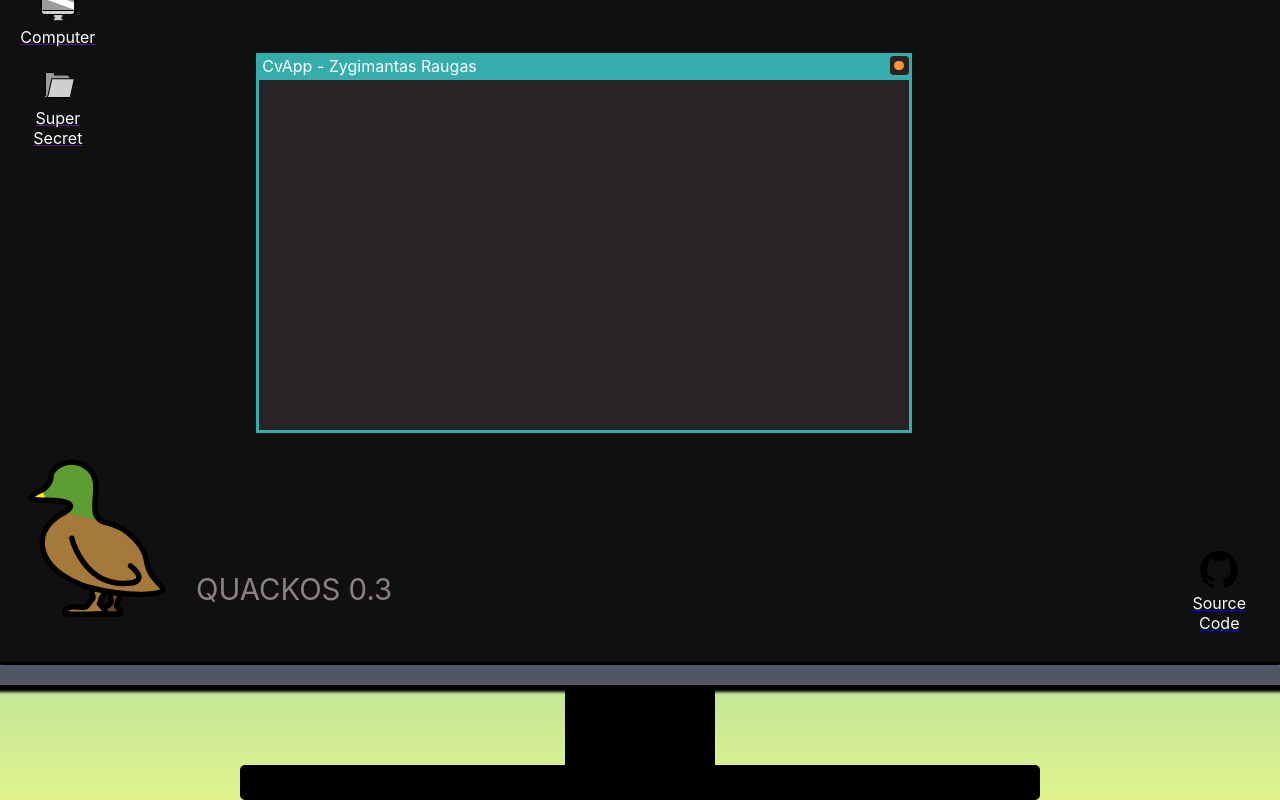
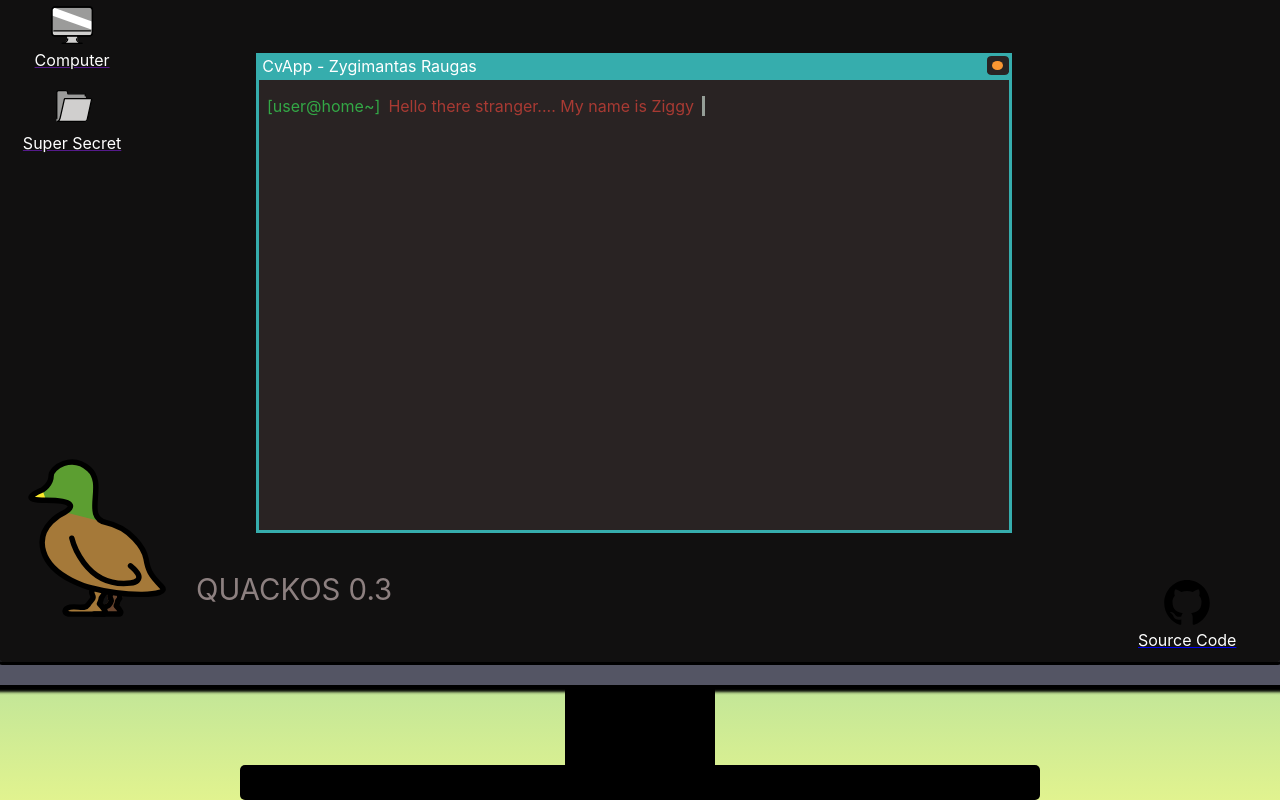
Before and after one commit to igiz/pages, a React (Create React App) app: page / in a window 1280 px wide. Shown: the top 800 px of the page. Built offline with nearby package versions, Linux system fonts and the light colour scheme.

Commit message:
Working on CvApp
- Screwing around with CSS animations to have the typewriter effect.

- Cleanup of the Desktop grid.

```diff
--- a/src/components/Computer.tsx
+++ b/src/components/Computer.tsx
@@ -1,5 +1,7 @@
 import styled from 'styled-components';
 import React from 'react';
+
+/** Third party imports above**/
 import DesktopToolbar from './Toolbar';
 import duck from '../assets/duck.svg';
 import cursor from '../assets/cursor.svg';
@@ -24,6 +26,7 @@
 `;
 
 const Wallpaper = styled.div<{ height: string }>`
+    display: flex;
     position: relative;
     height: ${props => props.height};
     width: 100%;
@@ -57,19 +60,22 @@
 const Grid = styled.div<{ rows: number, columns: number }>`
     position: absolute;
     display: grid;
-    width: 100%;
-    height: 100%;
-    grid-template-columns: repeat(${props => props.columns}, 8%);
-    grid-template-rows: repeat(${props => props.rows}, 8%);
+    width: 99%;
+    height: 99%;
+    grid-template-columns: repeat(${props => props.columns}, ${props => (99 - (props.columns * 2)) / props.columns}%);
+    grid-template-rows: repeat(${props => props.rows}, ${props => (99 - (props.rows * 2)) / props.rows}%);
     grid-auto-flow: column;
-    grid-row-gap: 20pt;
-    grid-column-gap: 20pt;
+    grid-row-gap: 2%;
+    grid-column-gap: 2%;
+    padding-top: 1%;
+    padding-left: 1%;
 `;
 
 const Link = styled.a <{ row?: number, column?: number }> `
+    width: 100%;
     ${props => props.row ? `grid-row: ${props.row};` : ''}
     ${props => props.column ? `grid-column: ${props.column};` : ''}
-    padding-left: 10pt;
+    padding: 2%;
     text-align: center;
 `;
 
@@ -87,20 +93,18 @@
     </Logo>
 }
 
-const Computer: React.FC = ({ children }) => {
-    const rows = 8;
-    const columns = 10;
-
+const Computer: React.FC<{ dimensions: { rows: number, columns: number } }> = ({ children, dimensions }) => {
     return (
         <OperatingSystem>
             <Desktop>
                 <DesktopToolbar height="6%" />
                 <Wallpaper height="94%">
                     <SystemLogo />
-                    <Grid rows={rows} columns={columns}>
+                    <Grid rows={dimensions.rows} columns={dimensions.columns}>
                         <Icon iconText="Computer" iconImage={computer} link='' />
                         <Icon iconText="Super Secret" iconImage={folder} link='' />
-                        <Icon iconText="Source Code" iconImage={github} link='https://github.com/igiz/pages/tree/master' row={rows} column={columns} />
+                        {/** Push to the very end of the grid**/}
+                        <Icon iconText="Source Code" iconImage={github} link='https://github.com/igiz/pages/tree/master' row={dimensions.rows} column={dimensions.columns} />
                     </Grid>
                     {children}
                 </Wallpaper>
--- /dev/null
+++ b/src/components/CvApp.tsx
@@ -0,0 +1,48 @@
+import React from 'react';
+import styled from 'styled-components';
+
+
+const ColoredSpan = styled.span<{ color: string }>`
+    color: ${props => props.color};
+`;
+
+const ConsoleLine = styled.p`
+    * {
+        margin-left: 0.5em;
+    }
+`;
+
+const ScrollSpan = styled.span<{ color: string }> `
+    color: ${props => props.color};
+    display: inline-flex;
+    overflow: hidden; /* Ensures the content is not revealed until the animation */
+    padding-right: 0.5rem;
+    border-right: 0.2rem solid #959e97; /* The typwriter cursor */
+    white-space: nowrap; /* Keeps the content on a single line */
+
+    animation:
+        typing 3.5s steps(40, end),
+        blink-caret .75s step-end infinite;
+
+    /* The typing effect */
+    @keyframes typing {
+        from { width: 0% }
+        to { width: 65% }
+    }
+`;
+
+
+const ConsoleText: React.FC<{ message: string }> = ({ message }) => {
+    return <ConsoleLine>
+        <ColoredSpan color={'#33A846'}>[user@home~]</ColoredSpan>
+        <ScrollSpan color={'#A83A33'}>{message}</ScrollSpan>
+    </ConsoleLine>
+}
+
+const CvApp: React.FC = () => {
+    return <div>
+        <ConsoleText message={'Hello there stranger.... My name is Ziggy'} />
+    </div>
+}
+
+export default CvApp;
--- a/src/components/Monitor.tsx
+++ b/src/components/Monitor.tsx
@@ -31,7 +31,7 @@
     border: 3px solid ${props => props.borderColor};
 `;
 
-const Monitor = styled.div`
+const MonitorContainer = styled.div`
     display: flex;
     flex-direction: column;
     align-items: center;
@@ -45,20 +45,20 @@
     </>
 }
 
-const SleekMonitor: React.FC = ({ children }) => {
+const Monitor: React.FC = ({ children }) => {
 
     const frameOutline = '#000000';
     const frameColor = '#545564';
 
-    return <Monitor>
+    return <MonitorContainer>
         <Frame color={frameColor} frameOutline={frameOutline}>
             <Screen borderColor={frameOutline}>
                 {children}
             </Screen>
         </Frame>
         <Stand frameColor={'#000000'} frameOutline={'#ffffff'} />
-    </Monitor>
+    </MonitorContainer>
 
 }
 
-export default SleekMonitor;
+export default Monitor;
--- a/src/index.tsx
+++ b/src/index.tsx
@@ -3,15 +3,18 @@
 import './index.css';
 import Computer from './components/Computer';
 import Console from './components/Console';
-import SleekMonitor from './components/Monitor'
+import Monitor from './components/Monitor';
+import CvApp from './components/CvApp';
 
 ReactDOM.render(
   <React.StrictMode>
-    <SleekMonitor>
-      <Computer>
-        <Console name='CvApp - Zygimantas Raugas' dimensions={{ height: '350px', width: '650px' }} />
+    <Monitor>
+      <Computer dimensions={{ rows: 8, columns: 9 }}>
+        <Console name='CvApp - Zygimantas Raugas' dimensions={{ height: '450px', width: '750px' }}>
+          <CvApp />
+        </Console>
       </Computer >
-    </SleekMonitor>
+    </Monitor>
   </React.StrictMode >,
   document.getElementById('app')
 );
```
